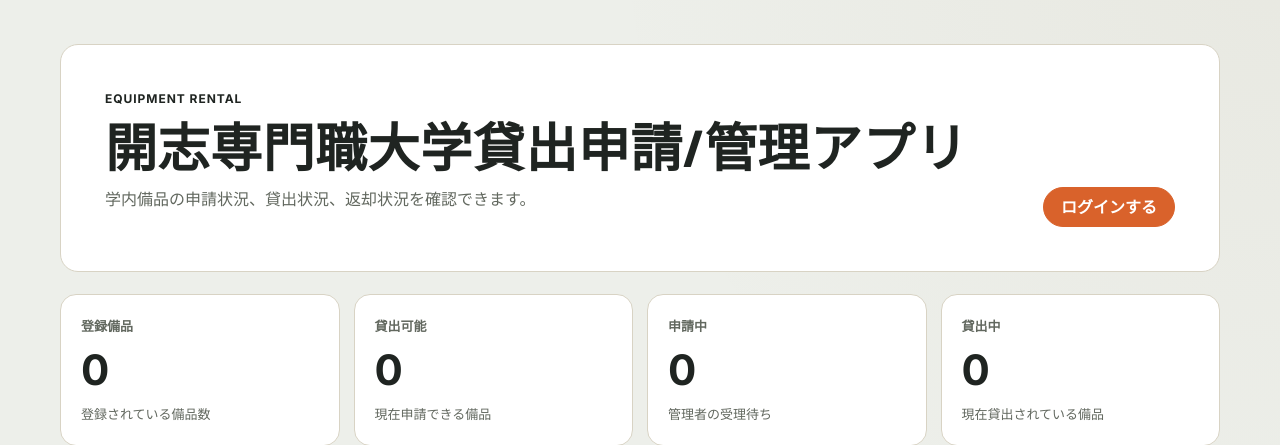
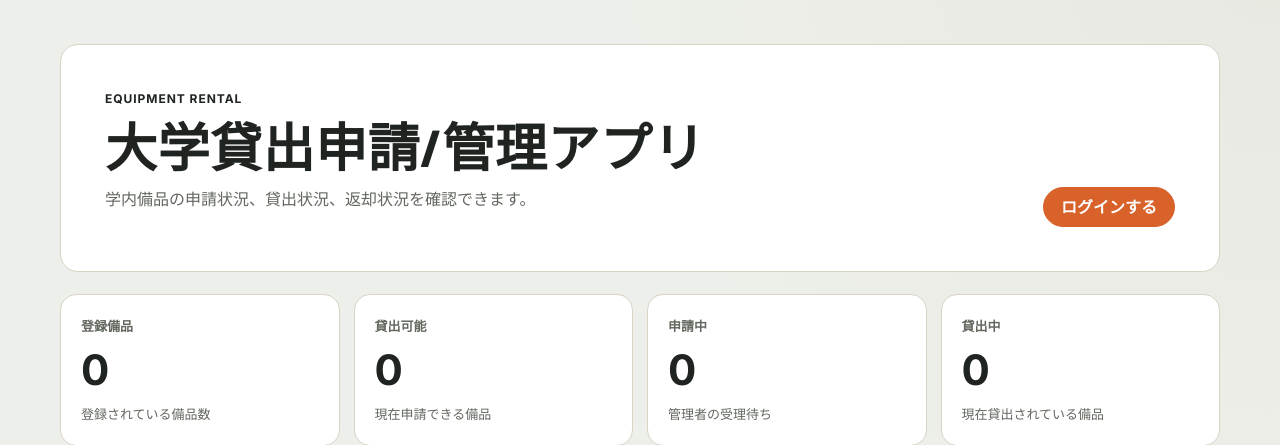
Before and after one commit to kanekokuma/rental-management-app, a Django app: page / in a window 1280 px wide. Shown: the part 67-512 px from the top of the page. Run offline with Django 5.2, Linux system fonts and the light colour scheme; data that the repository does not hold is empty; some web fonts are replaced.

Commit message:
Update index.html

```diff
--- a/rental/templates/rental/index.html
+++ b/rental/templates/rental/index.html
@@ -4,7 +4,7 @@
 <section class="dashboard-hero">
   <div>
     <p class="eyebrow">Equipment Rental</p>
-    <h1>開志専門職大学貸出申請/管理アプリ</h1>
+    <h1>大学貸出申請/管理アプリ</h1>
     <p class="lead">学内備品の申請状況、貸出状況、返却状況を確認できます。</p>
   </div>
 
```
